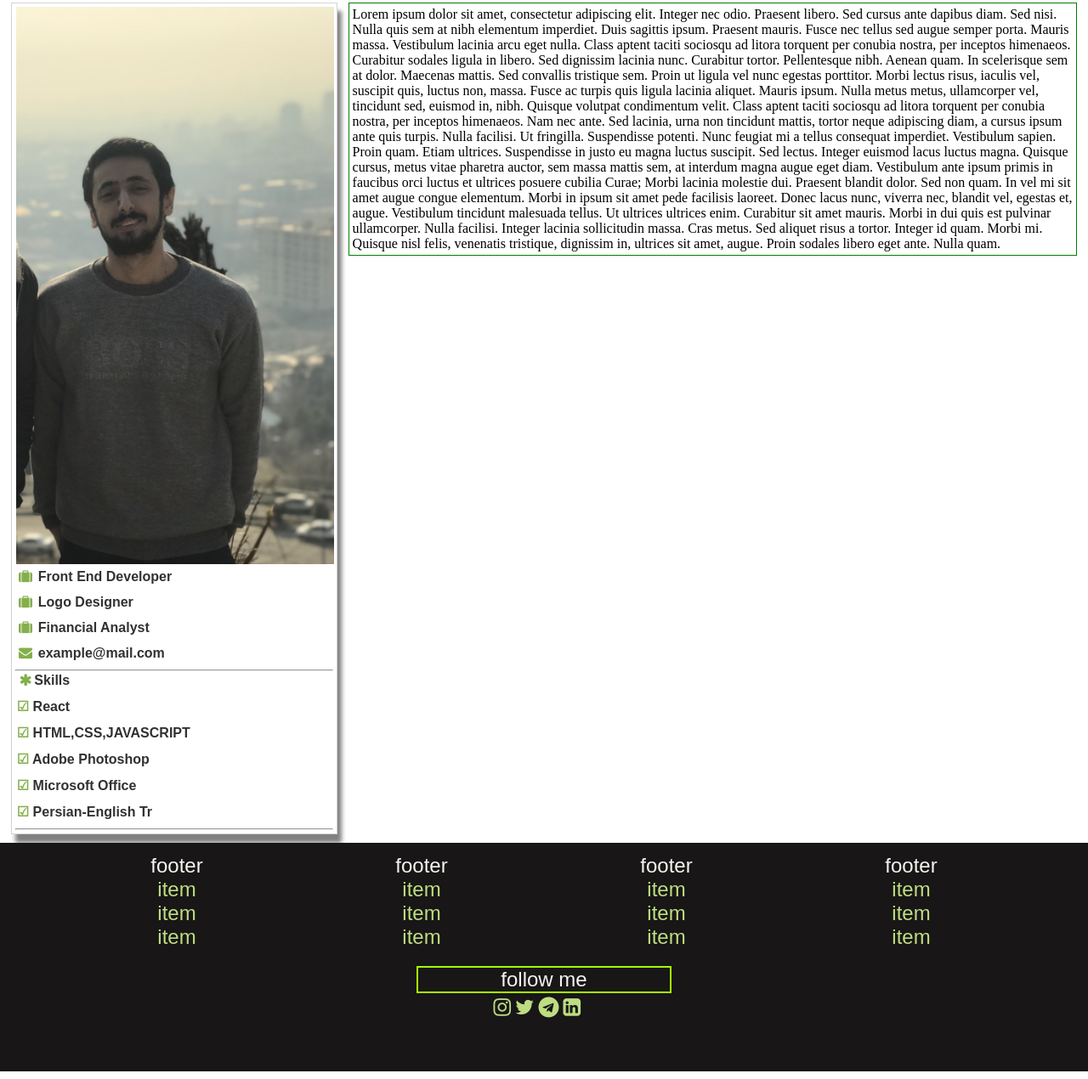
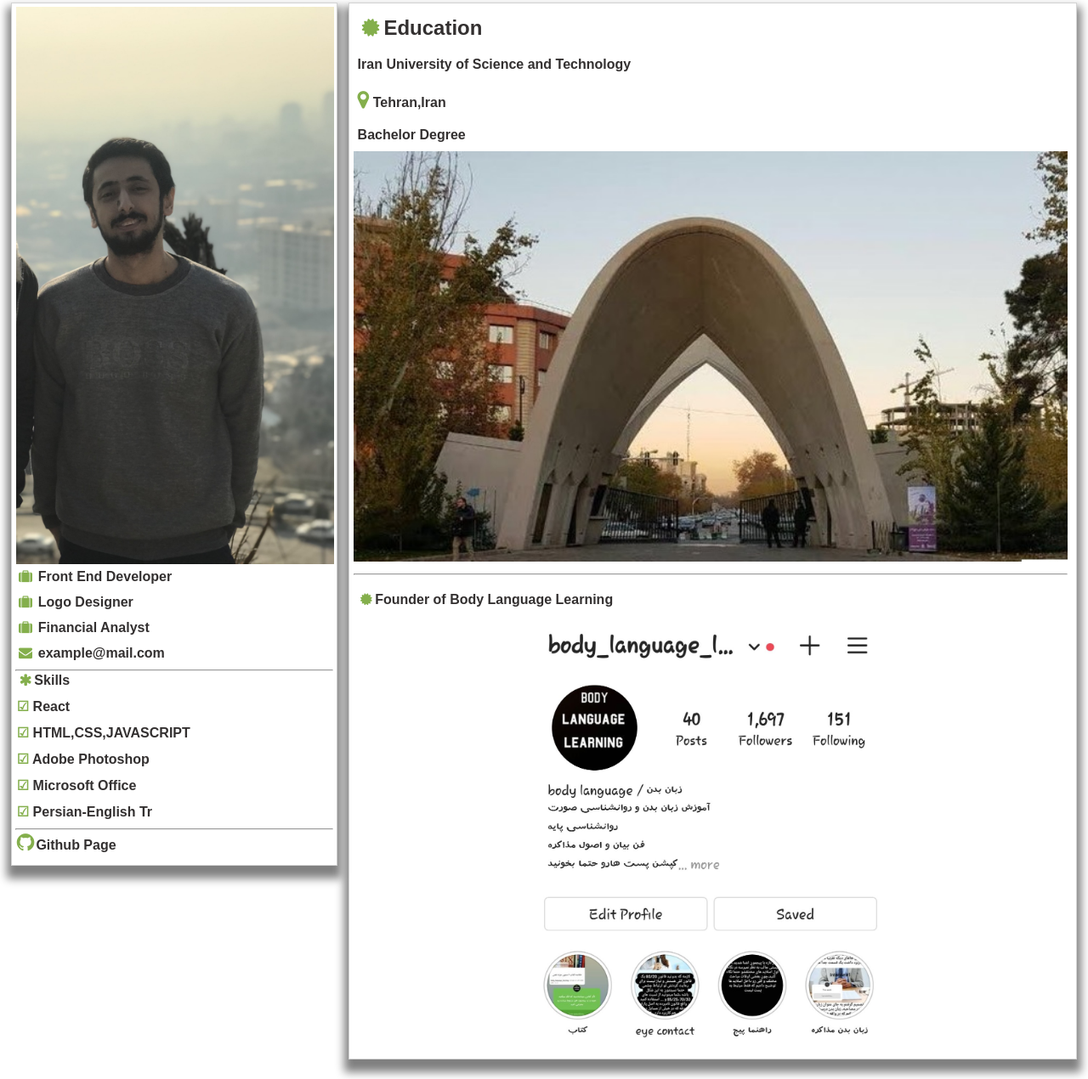
Before and after one commit to deDg0d/html-simple, a plain HTML site: page index.html in a window 1280 px wide. Shown: the part 858-2128 px from the top of the page at 85% size. Drawn offline with Linux system fonts and the light colour scheme.

Commit message:
bio and main content added

```diff
--- a/index.css
+++ b/index.css
@@ -246,16 +246,18 @@ contact part
 }
 @media screen and (max-width:480px){
   .footer div{ width:100%}
-  .footer{height:550px}
+  .footer{height:600px}
 }
 .big-main{
   width:67%;
-  border:1px solid green;
-  padding:4px;
+  border:1px solid lightgray;
+  padding:5px 10px 10px 5px;
  float:left;
  margin-left: 1%;
  margin-top:1%;
+ margin-bottom: 1%;
  margin-right:1%;
+ box-shadow: 0px 10px 10px 5px grey;
 }/*
 .right-aside{
   width:15%;
@@ -273,7 +275,8 @@ contact part
   margin-top:1%;
   margin-bottom: 10px;
   padding:4px;
-  box-shadow: 5px 10px 5px grey;
+  padding-bottom:4px;
+  box-shadow: 0px 10px 10px 5px grey;
 }
 .main::after{
   display: table;
@@ -291,11 +294,32 @@ contact part
 .left-aside i,span{
   color:#84af4c
 }
-.left-aside p{
+.left-aside p,a{
   font-family: Arial, Helvetica, sans-serif;
   font-weight: bold;
   color:#333030;
-
+  text-decoration: none;
   padding:2px 2px 10px
 
 }
+.education p,h2{
+  font-family: Arial, Helvetica, sans-serif;
+  font-weight: bold;
+  color:#333030;
+  padding:10px 5px 10px 5px;
+
+}
+.education i{
+  color:#84af4c
+}
+.body-language{
+padding-top:10px
+}
+.insta-pic{
+  display: flex;
+  margin-left:25%
+}
+.second-main{
+  background-color: lightgrey;
+  margin:1% 1% 1% 1%;
+  height:500px}
--- a/index.html
+++ b/index.html
@@ -52,7 +52,7 @@
 
         <div class='left-aside'>
 
-<img alt='creator image' style='margin-left:1px;margin-right:1px ;'width='100%'src='IMG_8369.jpg'/>
+<img alt='creator image' style='margin-left:1px;margin-right:1px ;'width='100%'  src='IMG_8369.jpg'/>
 <p><i class="fa fa-suitcase fa-fw w3-margin-right w3-xxlarge w3-text-teal"></i>  Front End Developer</p>
 <p><i class="fa fa-suitcase fa-fw w3-margin-right w3-xxlarge w3-text-teal"></i>  Logo Designer</p>
 <p><i class="fa fa-suitcase fa-fw w3-margin-right w3-xxlarge w3-text-teal"></i>  Financial Analyst</p>
@@ -66,28 +66,38 @@
 <p><span>&#9745;</span>    Persian-English Tr</p>
 
 <hr>
-
+<p><i style="font-size:24px" class="fa">&#xf09b;</i><a href='https://github.com/deDg0d' target=_blank>Github Page</a>   </p>
 </div>
         <div class="big-main">
+           <div class="education">
+               <h2><i class="fa fa-certificate fa-fw w3-margin-right w3-xxlarge w3-text-teal"></i>Education</h2>
+               <p> Iran University of Science and Technology</p>
+               <p><i class="fa fa-map-marker" style=font-size:24px; ></i> Tehran,Iran</p>
+               <p>Bachelor Degree</p>
+               <img style='padding-bottom:10px' width=100% alt='iust image' src=kyzbcz48qr6c.jpeg />
+               <hr>
+               <div class='body-language'>
+                   <p><i class="fa fa-certificate fa-fw w3-margin-right w3-xxlarge w3-text-teal"></i>Founder of Body Language Learning</p>
+                <img class='insta-pic' alt='body_language_learning' width=50%  src='Screenshot (24 Feb 2021 7_48_15 pm) (1).jpg'/>
+                </div>
 
-            <p id='lorem' class='lorem'>
-            Lorem ipsum dolor sit amet, consectetur adipiscing elit. Integer nec odio. Praesent libero. Sed cursus ante dapibus diam. Sed nisi. Nulla quis sem at nibh elementum imperdiet. Duis sagittis ipsum. Praesent mauris. Fusce nec tellus sed augue semper porta. Mauris massa. Vestibulum lacinia arcu eget nulla. Class aptent taciti sociosqu ad litora torquent per conubia nostra, per inceptos himenaeos.
 
-    Curabitur sodales ligula in libero. Sed dignissim lacinia nunc. Curabitur tortor. Pellentesque nibh. Aenean quam. In scelerisque sem at dolor. Maecenas mattis. Sed convallis tristique sem. Proin ut ligula vel nunc egestas porttitor. Morbi lectus risus, iaculis vel, suscipit quis, luctus non, massa. Fusce ac turpis quis ligula lacinia aliquet.
+           </div>
 
-    Mauris ipsum. Nulla metus metus, ullamcorper vel, tincidunt sed, euismod in, nibh. Quisque volutpat condimentum velit. Class aptent taciti sociosqu ad litora torquent per conubia nostra, per inceptos himenaeos. Nam nec ante. Sed lacinia, urna non tincidunt mattis, tortor neque adipiscing diam, a cursus ipsum ante quis turpis. Nulla facilisi. Ut fringilla. Suspendisse potenti. Nunc feugiat mi a tellus consequat imperdiet. Vestibulum sapien. Proin quam. Etiam ultrices.
 
-    Suspendisse in justo eu magna luctus suscipit. Sed lectus. Integer euismod lacus luctus magna. Quisque cursus, metus vitae pharetra auctor, sem massa mattis sem, at interdum magna augue eget diam. Vestibulum ante ipsum primis in faucibus orci luctus et ultrices posuere cubilia Curae; Morbi lacinia molestie dui. Praesent blandit dolor. Sed non quam. In vel mi sit amet augue congue elementum. Morbi in ipsum sit amet pede facilisis laoreet. Donec lacus nunc, viverra nec, blandit vel, egestas et, augue. Vestibulum tincidunt malesuada tellus. Ut ultrices ultrices enim.
+        </div>
 
-    Curabitur sit amet mauris. Morbi in dui quis est pulvinar ullamcorper. Nulla facilisi. Integer lacinia sollicitudin massa. Cras metus. Sed aliquet risus a tortor. Integer id quam. Morbi mi. Quisque nisl felis, venenatis tristique, dignissim in, ultrices sit amet, augue. Proin sodales libero eget ante. Nulla quam.
-        </p>
-        </div>
 <!--<div class='right-aside'>
 
 </div>
 -->
+
 </main>
 
+<div class=second-main>
+<div id="time" onclick="text()"> click here!</div>
+
+</div>
 
 
     <!-- the final part(footer)-->
@@ -122,7 +132,7 @@
              <a href='#'> <i style="font-size:24px" class="fa">&#xf099;</i></a>
              <a href='#'><i style="font-size:24px" class="fa">&#xf2c6;</i></a>
              <a href='#'><i style="font-size:24px" class="fa">&#xf08c;</i></a>
-
+             <a href='#'><i style="font-size:24px" class="fa">&#xf09b;</i></a>
 
         </div>
 
--- a/index.js
+++ b/index.js
@@ -20,3 +20,7 @@ function closeSearchBox(){
   }else{null
 }
 }
+
+function text(){
+document.getElementById('time').innerHTML='time'
+}
```
Also changed, not shown: Screenshot (24 Feb 2021 7_48_15 pm) (1).jpg (added), kyzbcz48qr6c.jpeg (added), 1 other file.
